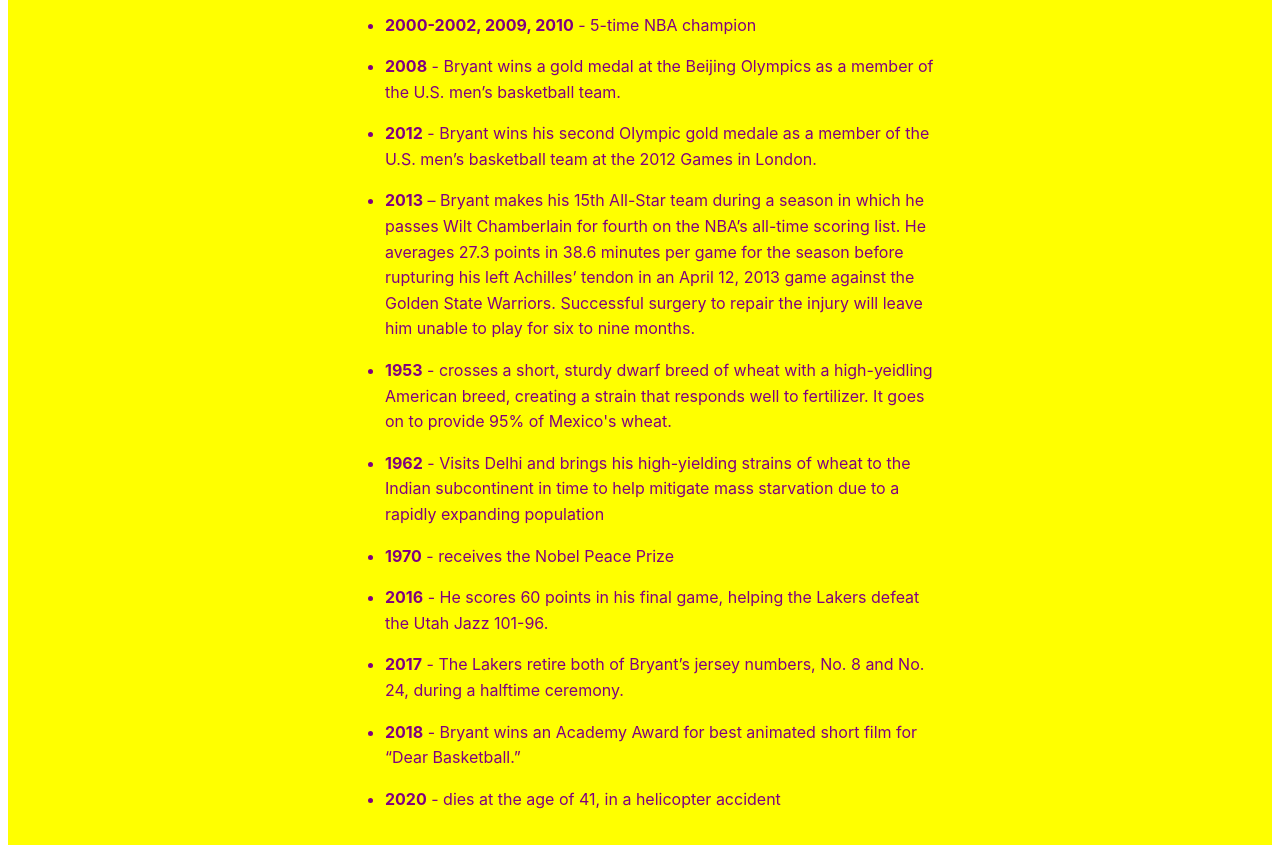
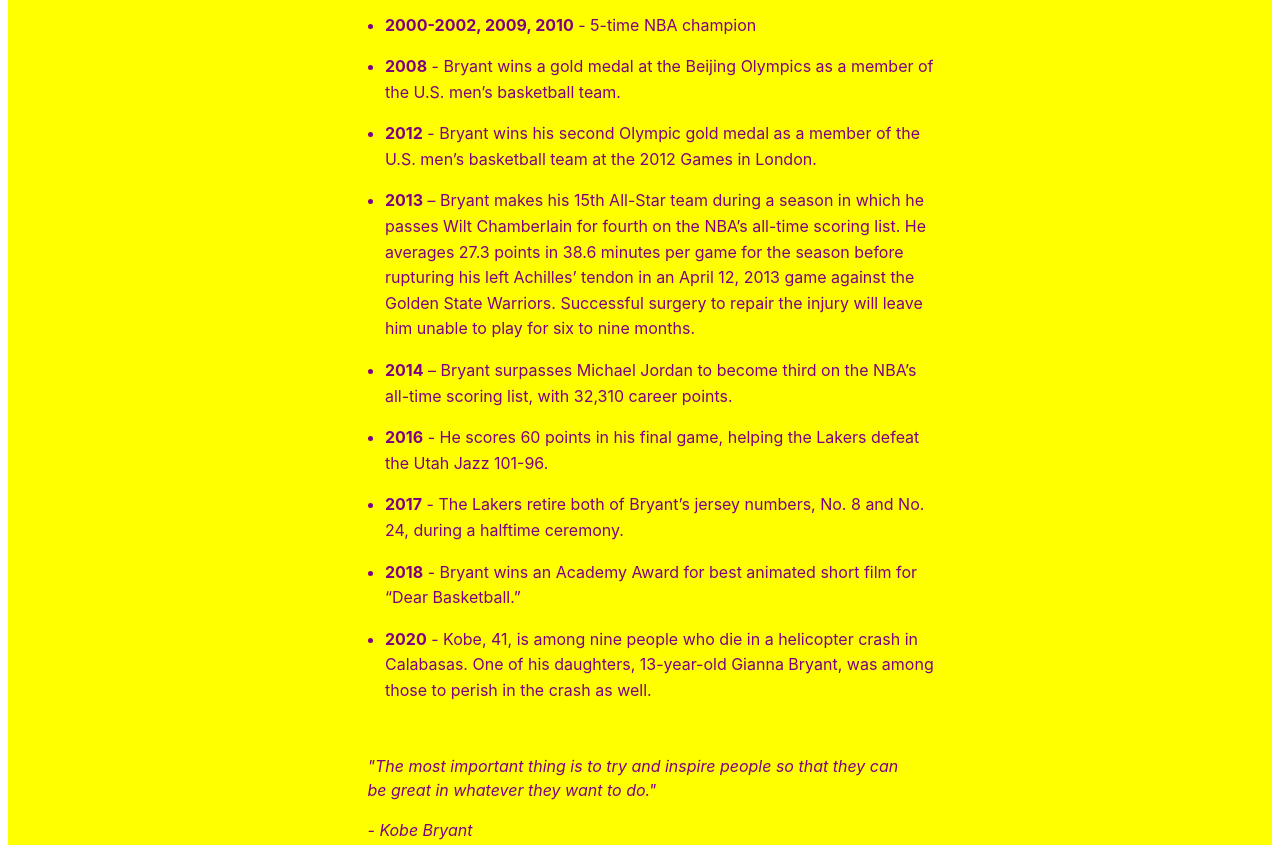
Before and after one commit to MustaphaMiah/kobebryanttribute, a plain HTML site: page index.html in a window 1280 px wide. Shown: the part 1009-1854 px from the top of the page. Drawn offline with Linux system fonts and the light colour scheme.

Commit message:
fixing content

```diff
--- a/index.html
+++ b/index.html
@@ -1,7 +1,7 @@
-<script src="https://cdn.freecodecamp.org/testable-projects-fcc/v1/bundle.js"></script>
 <head>
     <link rel="stylesheet" href="main.css">
   </head>
+
 <main id="main">
     <h1 id="title">Kobe Bryant</h1>
     <p>The Black Mamba</p>
@@ -20,7 +20,7 @@
       <ul>
         <li><strong>1978</strong> - Born in Philadelphia, Pennsylvania</li>
         <li>
-        <strong>1992</strong> -  Starts at Lower Merion High School, where he was recognized as the top high-school basketball player in the country "
+          <strong>1992</strong> - Starts at Lower Merion High School, where he was recognized as the top high-school basketball player in the country "
         </li>
         <li>
           <strong>1996</strong> - Bryant, 17, is selected by the Charlotte Hornets as the 13th pick in the first round of the NBA draft. The Hornets agree to trade his draft rights to the Lakers in exchange for center Vlade Divac.
@@ -35,22 +35,14 @@
           <strong>2008</strong> - Bryant wins a gold medal at the Beijing Olympics as a member of the U.S. men’s basketball team.
         </li>
         <li>
-        <strong>2012</strong> - Bryant wins his second Olympic gold medale as a member of the U.S. men’s basketball team at the 2012 Games in London.
+          <strong>2012</strong> - Bryant wins his second Olympic gold medal as a member of the U.S. men’s basketball team at the 2012 Games in London.
         </li>
         <li>
           <strong>2013</strong> – Bryant makes his 15th All-Star team during a season in which he passes Wilt Chamberlain for fourth on the NBA’s all-time scoring list. He averages 27.3 points in 38.6 minutes per game for the season before rupturing his left Achilles’ tendon in an April 12, 2013 game against the Golden State Warriors. Successful surgery to repair the injury will leave him unable to play for six to nine months.
         </li>
         <li>
-        <strong>1953</strong> - crosses a short, sturdy dwarf breed of wheat
-        with a high-yeidling American breed, creating a strain that responds
-        well to fertilizer. It goes on to provide 95% of Mexico's wheat.
+          <strong>2014</strong> – Bryant surpasses Michael Jordan to become third on the NBA’s all-time scoring list, with 32,310 career points.
         </li>
-      <li>
-        <strong>1962</strong> - Visits Delhi and brings his high-yielding
-        strains of wheat to the Indian subcontinent in time to help mitigate
-        mass starvation due to a rapidly expanding population
-      </li>
-      <li><strong>1970</strong> - receives the Nobel Peace Prize</li>
         <li>
           <strong>2016</strong> - He scores 60 points in his final game, helping the Lakers defeat the Utah Jazz 101-96.
         </li>
@@ -60,11 +52,9 @@
         <li>
           <strong>2018</strong> - Bryant wins an Academy Award for best animated short film for “Dear Basketball.”
         </li>
-      <li><strong>2020</strong> - dies at the age of 41, in a helicopter accident </li>
+        <li><strong>2020</strong> - Kobe, 41, is among nine people who die in a helicopter crash in Calabasas. One of his daughters, 13-year-old Gianna Bryant, was among those to perish in the crash as well. </li>
       </ul>
-    <blockquote
-      cite="http://news.rediff.com/report/2009/sep/14/pm-pays-tribute-to-father-of-green-revolution-borlaug.htm"
-    >
+      <blockquote>
         <p>
           "The most important thing is to try and inspire people so that they can be great in whatever they want to do."
         </p>
```
Lines whose indentation alone changed are shown as unchanged.
